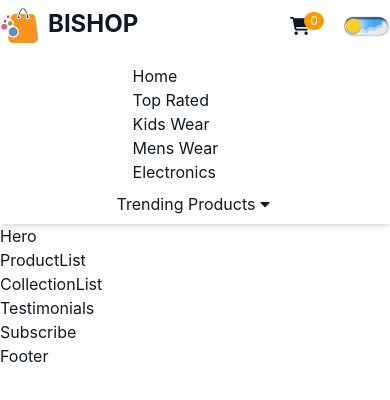
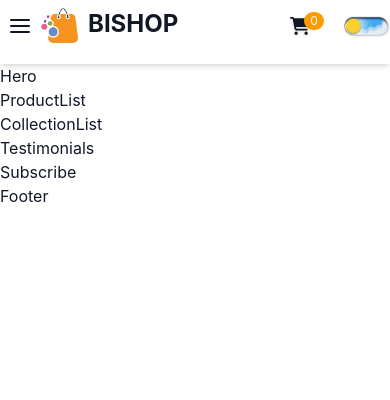
Before and after one commit to vankhanhitb/react-basic, a React (Vite) app in the folder my-app/: page / in a window 390 px wide. Shown: the top 400 px of the page. Built offline with nearby package versions, Linux system fonts and the light colour scheme.

Commit message:
update menu humb

```diff
--- a/my-app/src/components/Header/Header.tsx
+++ b/my-app/src/components/Header/Header.tsx
@@ -2,6 +2,7 @@ import Logo from "../../assets/logo.png";
 import { IoMdSearch } from "react-icons/io";
 import { FaCartShopping } from "react-icons/fa6";
 import { FaCaretDown } from "react-icons/fa";
+import { FiMenu } from "react-icons/fi";
 import DarkMode from "./DarkMode";
 
 const Menus = [
@@ -57,7 +58,10 @@ export default function Header() {
       <div className="bg-primary/40 py-2">
         <div className="container m-auto flex justify-between items-center">
           {/* Logo */}
-          <div className="logo">
+          <div className="logo flex justify-center items-center">
+            <button className="md:hidden lg:hidden sm:block cursor-pointer">
+              <FiMenu className="w-10 text-2xl" />
+            </button>
             <a href="/" className="flex gap-2">
               <img src={Logo} alt="Logo" className="w-10" />
               <span className="font-bold sm:text-3xl text-2xl uppercase">BiShop</span>
@@ -90,7 +94,7 @@ export default function Header() {
       </div>
       {/* Menus */}
       <div className="flex justify-center mt-3">
-        <ul className="sm:flex hide items-center gap-4">
+        <ul className="justify-center items-center gap-4 hidden md:flex">
             {
               Menus.map((item) => (
                 <li key={item.id}>
```
